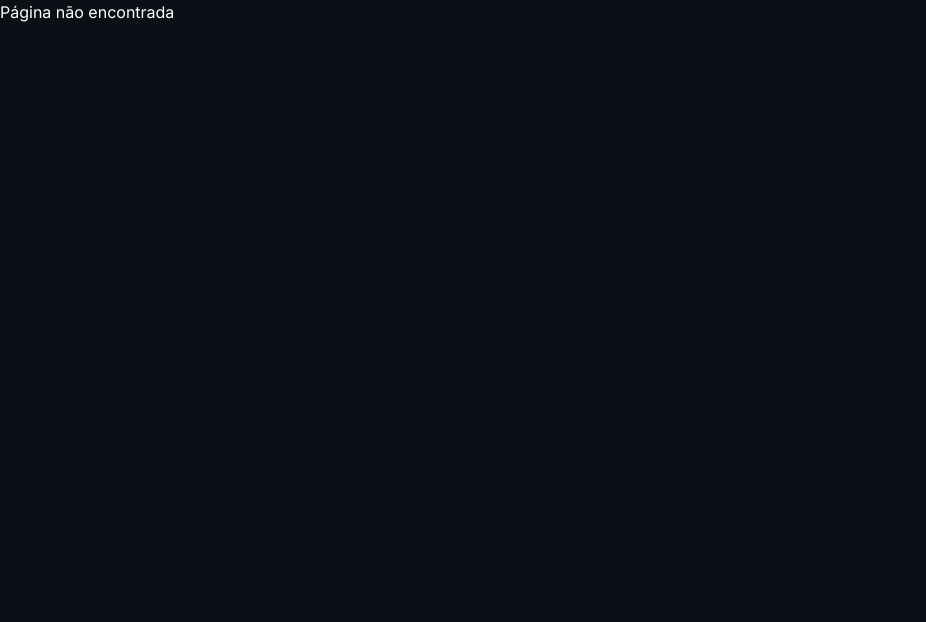
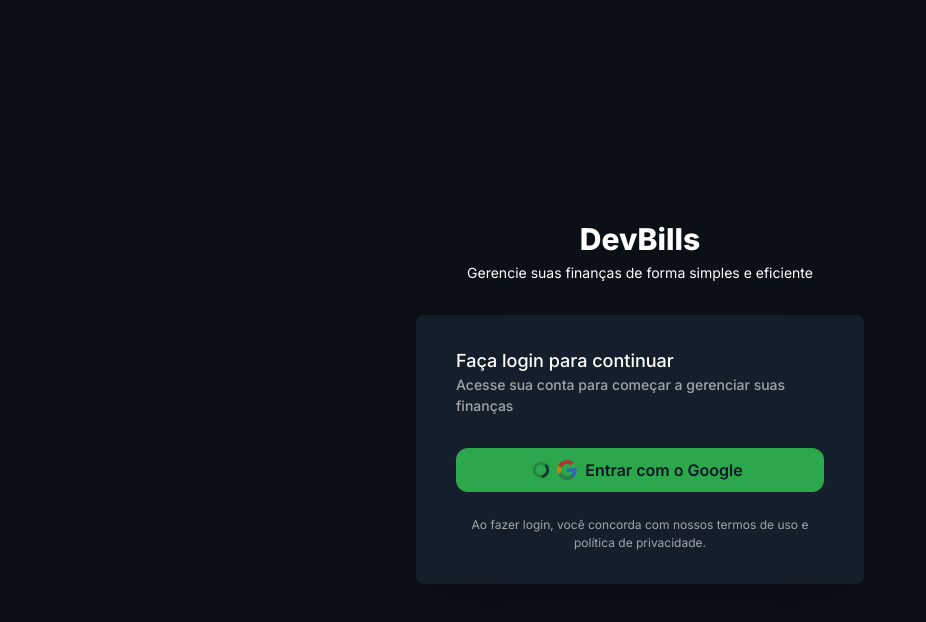
Before and after one commit to gabrieltomazi/devbills-frontend, a React (Vite) app: page /login in a window 1280 px wide. Shown: the top 622 px of the page, without its empty margins (0-926 px from the left). Built offline with nearby package versions, Linux system fonts and the light colour scheme.

Commit message:
feat(loginPage): implement login page with google login button

```diff
--- /dev/null
+++ b/src/components/GoogleLoginButton.tsx
@@ -0,0 +1,38 @@
+import Button from "./button";
+
+interface GoogleButtonProps {
+  isLoading: boolean;
+  onClick: () => void;
+}
+
+export default function GoogleLoginButton({ isLoading, onClick }: GoogleButtonProps) {
+  return (
+    <Button
+      onClick={onClick}
+      isLoading={isLoading}
+      fullWidth
+      className="flex items-center justify-center"
+      type="button"
+    >
+      <svg className="h-5 w-5 mr-2" aria-hidden="true" viewBox="0 0 24 24">
+        <path
+          d="M12.0003 4.75C13.7703 4.75 15.3553 5.36 16.6053 6.45L20.0303 3.02C17.9502 1.15 15.2353 0 12.0003 0C7.31031 0 3.25531 2.69 1.28931 6.61L5.27031 9.7C6.21531 6.86 8.87031 4.75 12.0003 4.75Z"
+          fill="#EA4335"
+        />
+        <path
+          d="M23.49 12.27C23.49 11.48 23.42 10.73 23.3 10H12V14.51H18.47C18.18 15.99 17.33 17.25 16.07 18.1L19.93 21.19C22.19 19.09 23.49 15.94 23.49 12.27Z"
+          fill="#4285F4"
+        />
+        <path
+          d="M5.27 14.3C5.02 13.57 4.89 12.8 4.89 12C4.89 11.2 5.03 10.43 5.27 9.7L1.29 6.61C0.471 8.24 0 10.06 0 12C0 13.94 0.471 15.76 1.29 17.39L5.27 14.3Z"
+          fill="#FBBC05"
+        />
+        <path
+          d="M12.0004 24C15.2404 24 17.9654 22.94 19.9354 21.19L16.0704 18.1C15.0004 18.81 13.6204 19.25 12.0004 19.25C8.8704 19.25 6.2154 17.14 5.2704 14.3L1.2894 17.39C3.2554 21.31 7.3104 24 12.0004 24Z"
+          fill="#34A853"
+        />
+      </svg>
+      Entrar com o Google
+    </Button>
+  );
+}
--- /dev/null
+++ b/src/pages/LoginPage.tsx
@@ -0,0 +1,32 @@
+import GoogleLoginButton from "../components/GoogleLoginButton";
+
+export default function LoginPage() {
+  return (
+    <main className="flex flex-col items-center justify-center min-h-screen">
+      <section className="max-w-md">
+        <div className="text-center mb-8">
+          <h1 className="font-extrabold text-[30px]">DevBills</h1>
+          <p className="font-normal text-[14px]">
+            Gerencie suas finanças de forma simples e eficiente
+          </p>
+        </div>
+
+        <div className="bg-gray-800 shadow-2xl rounded-lg px-10 py-8">
+          <form action="">
+            <h2 className="font-medium text-[18px]">Faça login para continuar</h2>
+            <p className="font-medium text-[14px] opacity-60 mb-8">
+              Acesse sua conta para começar a gerenciar suas finanças
+            </p>
+            <GoogleLoginButton isLoading onClick={() => {}} />
+
+            <footer className="mt-6">
+              <p className="text-[12px] text-center opacity-60 ">
+                Ao fazer login, você concorda com nossos termos de uso e política de privacidade.
+              </p>
+            </footer>
+          </form>
+        </div>
+      </section>
+    </main>
+  );
+}
--- a/src/routes/index.tsx
+++ b/src/routes/index.tsx
@@ -1,17 +1,17 @@
-import { BrowserRouter, Routes, Route } from "react-router";
-import Home from "../pages/Home";
-
+import { BrowserRouter, Route, Routes } from "react-router";
+import HomePage from "../pages/HomePage";
+import LoginPage from "../pages/LoginPage";
 
 const AppRoutes = () => {
-
   return (
     <BrowserRouter>
       <Routes>
-        <Route path="/" element={<Home/>}/>
-        <Route path="*" element={<h2>Página não encontrada</h2>}/>
+        <Route path="/" element={<HomePage />} />
+        <Route path="/login" element={<LoginPage />} />
+        <Route path="*" element={<h2>Página não encontrada</h2>} />
       </Routes>
     </BrowserRouter>
-  )
-}
+  );
+};
 
-export default AppRoutes
+export default AppRoutes;
```
Also changed, not shown: src/App.tsx (+3 -5 lines), src/components/button.tsx (+7 -12 lines), src/main.tsx (+5 -5 lines), src/pages/HomePage.tsx (renamed from src/pages/Home.tsx).
